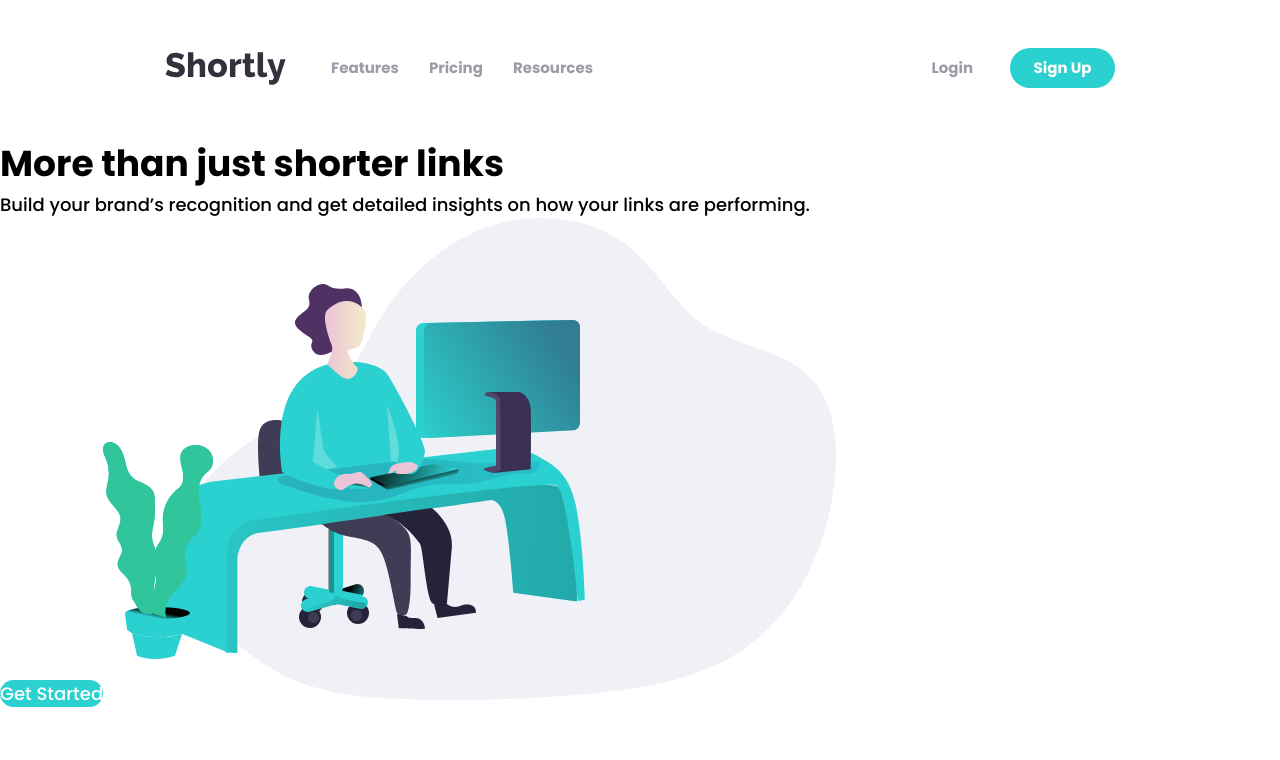
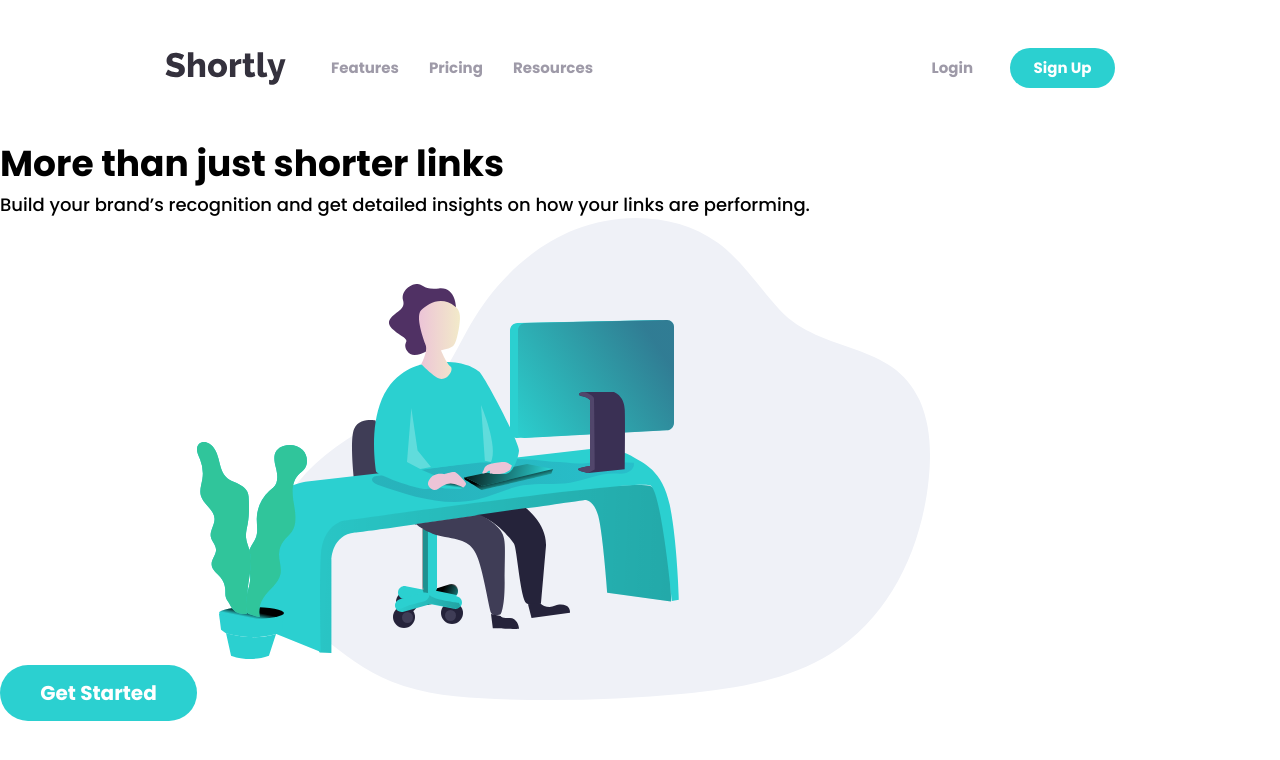
Before and after one commit to KiddAlexx/url-shortening-api-FM, a React (Vite) app: page / in a window 1280 px wide. Shown: the top 760 px of the page. Built offline with nearby package versions, Linux system fonts and the light colour scheme; the HTML template or start-up script is replaced by a standard one.

Commit message:
update default button style + change some units from px to rem

```diff
--- a/src/App.css
+++ b/src/App.css
@@ -21,6 +21,7 @@ input[type='reset'] {
   padding: 0;
   font: inherit;
   cursor: pointer;
+  font-family: inherit;
 }
 
 ul,
@@ -45,6 +46,11 @@ a:hover {
   background-color: var(--cyan);
   color: #ffffff;
   border-radius: 2.8rem;
+  height: 5.6rem;
+  width: 19.7rem;
+  font-weight: 700;
+  font-size: 2rem;
+  line-height: 3rem;
 }
 
 .btn-main:hover {
@@ -60,8 +66,8 @@ a:hover {
   justify-content: space-between;
   padding: 4.8rem 16.5rem;
   font-weight: 700;
-  font-size: 15px;
-  line-height: 22px;
+  font-size: 1.5rem;
+  line-height: 2.2rem;
   color: var(--gray-dark);
 }
 
@@ -91,4 +97,6 @@ a:hover {
 .btn-signup {
   width: 10.5rem;
   height: 4rem;
+  font-size: 1.5rem;
+  line-height: 2.2rem;
 }
```
